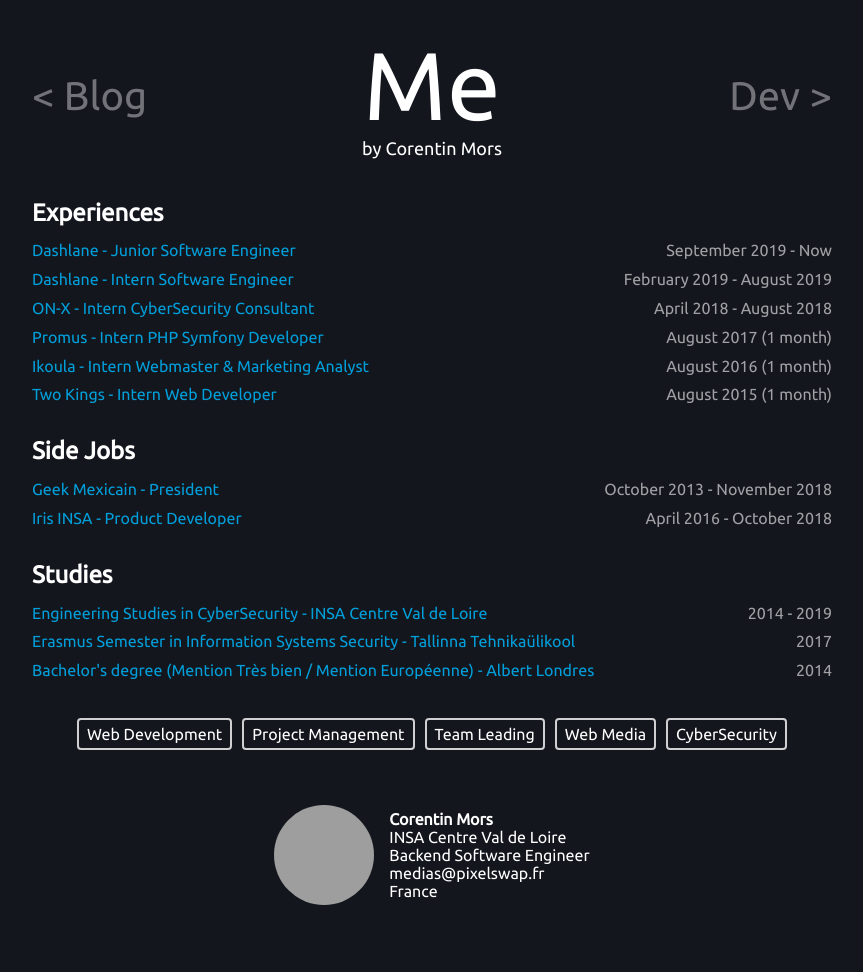
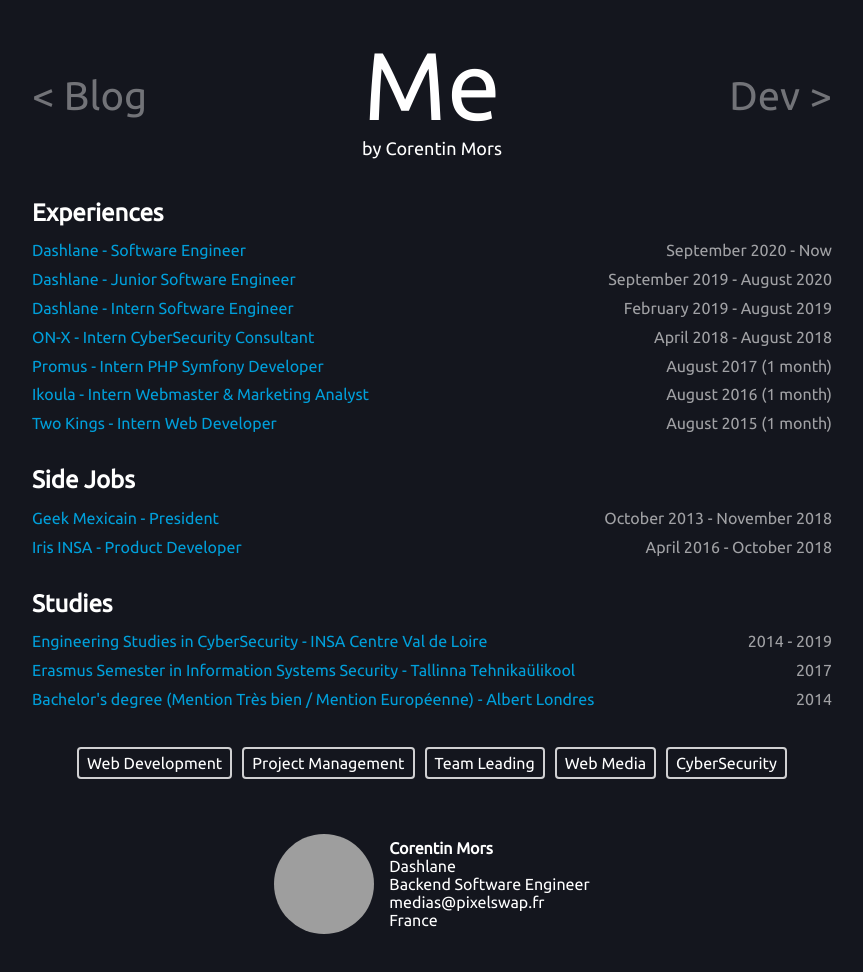
Before and after one commit to Mikescops/me, a plain HTML site: page index.html in a window 1280 px wide. Shown: the whole page, without its empty margins (208-1071 px from the left). Drawn offline with Linux system fonts and the light colour scheme; grey boxes are pictures that could not be loaded.

Commit message:
Update job status

```diff
--- a/index.html
+++ b/index.html
@@ -39,8 +39,12 @@
         <div class="list-item">
 
             <div class="item">
+                <a href="https://www.dashlane.com/" target="_blank">Dashlane - Software Engineer</a>
+                <div>September 2020 - Now</div>
+            </div>
+            <div class="item">
                 <a href="https://www.dashlane.com/" target="_blank">Dashlane - Junior Software Engineer</a>
-                <div>September 2019 - Now</div>
+                <div>September 2019 - August 2020</div>
             </div>
             <div class="item">
                 <a href="https://www.dashlane.com/" target="_blank">Dashlane - Intern Software Engineer</a>
@@ -130,8 +134,7 @@
                         </span>
                     </a>
                 </h3>
-                <span itemprop="member" itemscope itemtype="http://schema.org/Organization" style="display:block">INSA
-                    Centre Val de Loire</span>
+                <span itemprop="member" itemscope itemtype="http://schema.org/Organization" style="display:block">Dashlane</span>
                 <span itemprop="jobtitle" style="display:block">Backend Software Engineer</span>
                 <span itemprop="email" style="display:block">medias@pixelswap.fr</span>
                 <div itemprop="address" itemscope itemtype="http://schema.org/PostalAddress">
```
